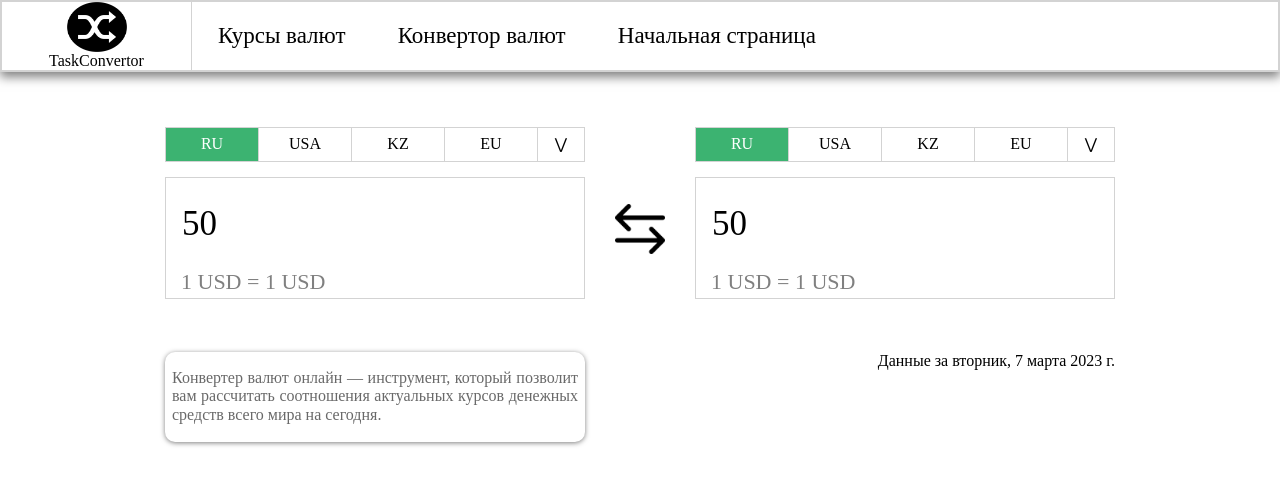
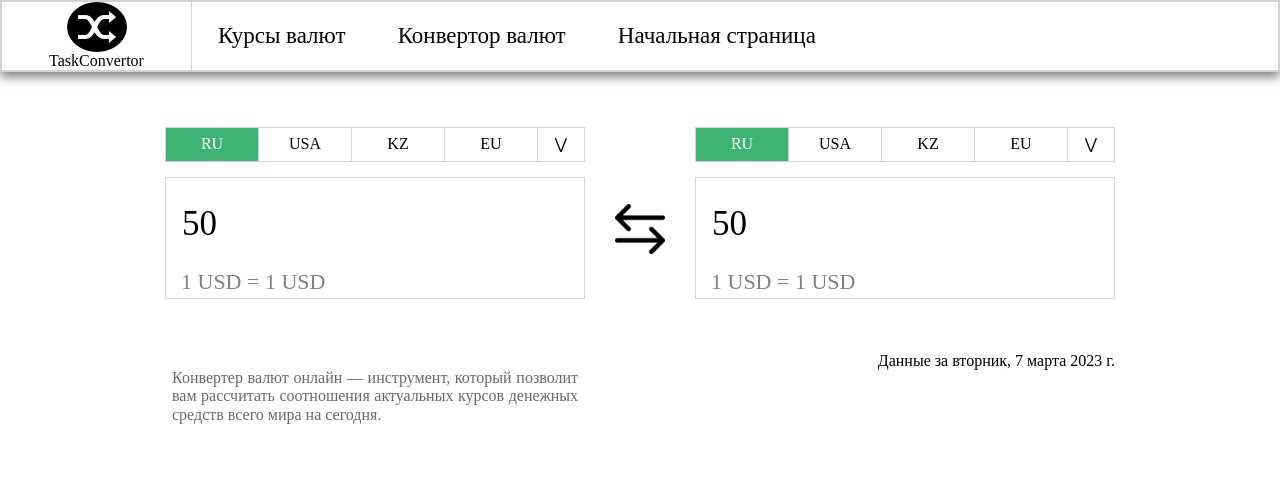
Before and after one commit to No1ball/converterTask, a React (Create React App) app: page /converter in a window 1280 px wide. Shown: the top 484 px of the page. Built offline with nearby package versions, Linux system fonts and the light colour scheme.

Commit message:
finished ConverterPage.jsx

```diff
--- a/src/components/ConverterInfoBlock/ConverterInfo.module.scss
+++ b/src/components/ConverterInfoBlock/ConverterInfo.module.scss
@@ -9,7 +9,7 @@
   align-items: center;
   padding-left: 7px;
   padding-right: 7px;
-  box-shadow: 0px 1px 5px 0px rgba(0, 0, 0, 0.5);
+  //box-shadow: 0px 1px 5px 0px rgba(0, 0, 0, 0.5);
   color: dimgray;
   margin-right: $formMarginValue + $logoWidth/2;
 }
```
